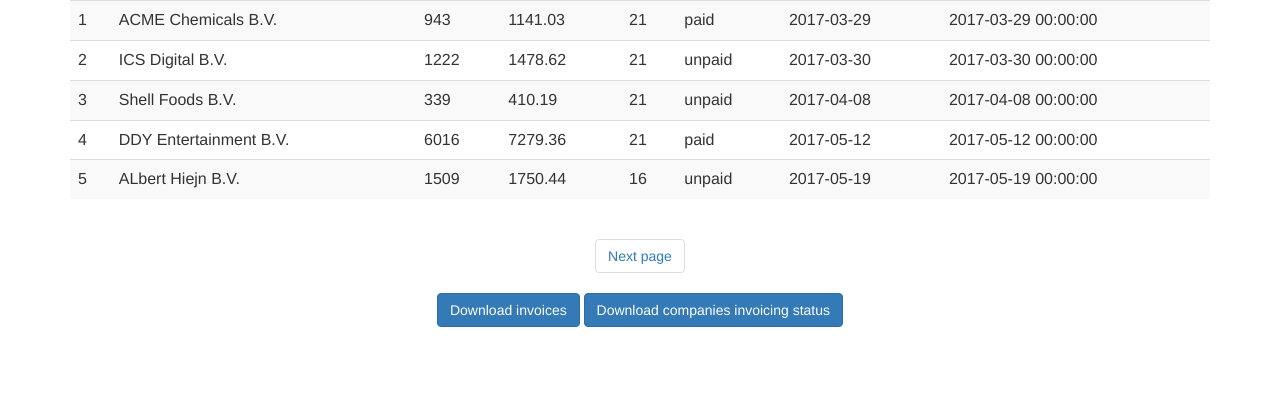
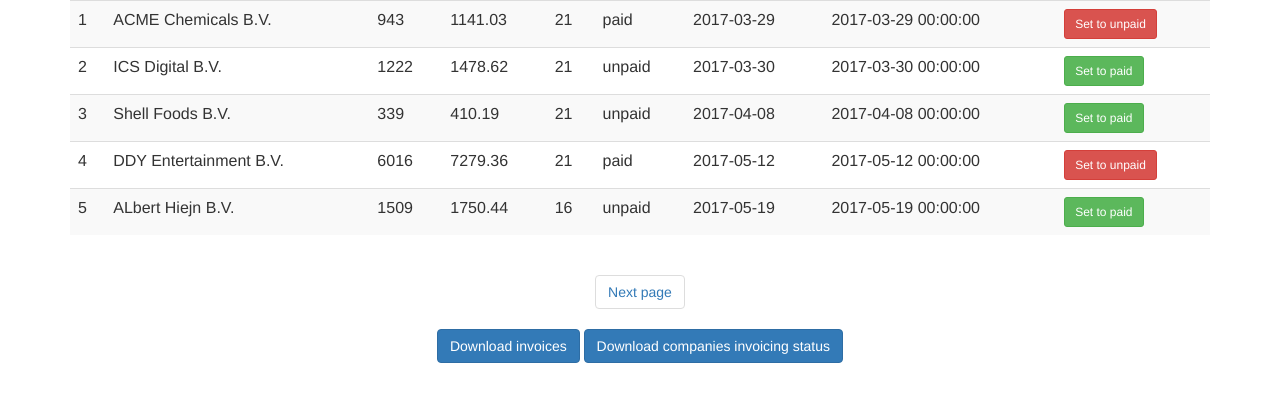
Before and after one commit to RaulOG/flexinvoices, a PHP site: page / in a window 1280 px wide. Shown: the top 402 px of the page. Run offline with PHP 8.4, Linux system fonts and the light colour scheme; data comes from the database, SQL or seed files in the repository.

Commit message:
Add button to toggle an invoice payment status

```diff
--- a/app/Invoice.php
+++ b/app/Invoice.php
@@ -55,6 +55,11 @@ class Invoice
 		return $this->status;
 	}
 
+	public function setStatus(string $status)
+	{
+		$this->status = $status;
+	}
+
 	public function getDate(): string
 	{
 		return $this->date;
--- a/app/InvoiceController.php
+++ b/app/InvoiceController.php
@@ -5,6 +5,8 @@ require_once __DIR__ . '/InvoiceRepository.php';
 class InvoiceController
 {
 	private const INVOICES_PER_PAGE = 5;
+	private const PAID_STATUS = 'paid';
+	private const UNPAID_STATUS = 'unpaid';
 	private InvoiceRepository $invoiceRepository;
 
 	public function __construct()
@@ -48,4 +50,20 @@ class InvoiceController
 			echo sprintf("%s,%.5f,%.5f,%.5f\n", $invoice->getClientName(), $invoice->getAmount(), $invoice->getPaidAmount(), $invoice->getUnpaidAmount());
 		}
 	}
+
+	public function update(int $invoiceId)
+	{
+		$invoice = $this->invoiceRepository->findById($invoiceId);
+
+		if ($_POST['status'] === self::PAID_STATUS) {
+			$invoice->setStatus(self::PAID_STATUS);
+
+		} else if($_POST['status'] === self::UNPAID_STATUS) {
+			$invoice->setStatus(self::UNPAID_STATUS);
+		}
+
+		$this->invoiceRepository->update($invoice);
+
+		header('Location: /');
+	}
 }
--- a/app/InvoiceRepository.php
+++ b/app/InvoiceRepository.php
@@ -23,4 +23,20 @@ class InvoiceRepository
 		}
 		return $invoices;
 	}
+
+	public function findById(int $id)
+	{
+		$pdoStatement = $this->connection->prepare("SELECT * FROM invoices WHERE id = :id");
+		$pdoStatement->execute(['id' => $id]);
+		return new Invoice($pdoStatement->fetch());
+	}
+
+	public function update(Invoice $invoice)
+	{
+		$pdoStatement = $this->connection->prepare("UPDATE invoices SET invoice_status=:invoice_status WHERE id=:id");
+		$pdoStatement->execute([
+			'invoice_status' => $invoice->getStatus(),
+			'id' => $invoice->getId()
+		]);
+	}
 }
--- a/resources/views/invoices/index.php
+++ b/resources/views/invoices/index.php
@@ -16,6 +16,11 @@ foreach ($invoices->toArray() as $invoice) {
 	echo '<td>' . $invoice->getStatus() . '</td>';
 	echo '<td>' . $invoice->getDate() . '</td>';
 	echo '<td>' . $invoice->getCreatedAt() . '</td>';
+	if ($invoice->isPaid()) {
+		echo '<td><form style="margin:0;" method="POST" action="/invoices/' . $invoice->getId() . '"><button name="status" value="unpaid" type="submit" class="btn btn-sm btn-danger">Set to unpaid</button></form></td>';
+	} else {
+		echo '<td><form style="margin:0;" method="POST" action="/invoices/' . $invoice->getId() . '"><button name="status" value="paid" type="submit" class="btn btn-sm btn-success">Set to paid</button></form></td>';
+	}
 	echo "</tr>";
 }
 ?>
```
Also changed, not shown: public/index.php (+15 -12 lines).
